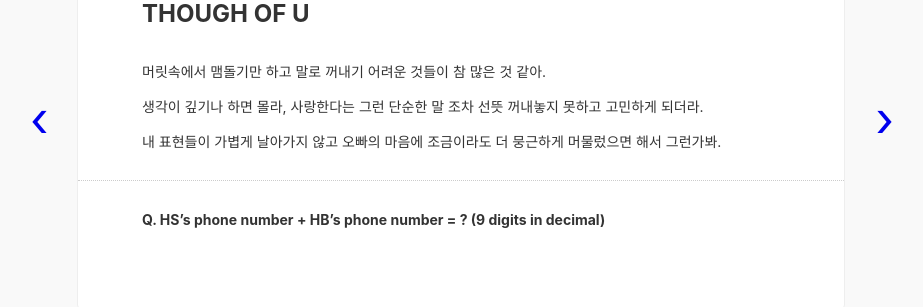
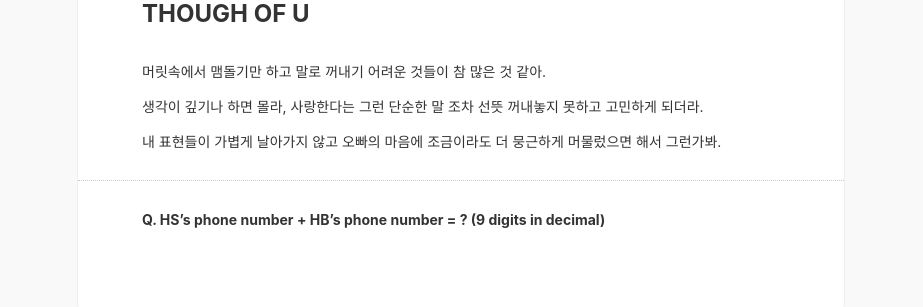
Before and after one commit to HBwithHS/HBwithHS.github.io, a Jekyll site: the page built from _posts/2021-08-19-20210810.md, in a window 1280 px wide. Shown: the part 335-642 px from the top of the page, without its empty margins (179-1102 px from the left). Built offline with Jekyll 4.4.1, drawn with Linux system fonts in a browser that asks for light colours; nearby versions of some CDN libraries.

Commit message:
pagination

```diff
--- a/_includes/pagination.html
+++ b/_includes/pagination.html
@@ -1,8 +1,8 @@
 <section class="fixed-l mw7 center w-100 top-50 tc pb4 nt4">
   {% if page.previous %}
-    <a href="{{ site.url }}{{ page.previous.url }}" class="no-underline f1 hover-silver nl5 fl-l ph3">‹</a>
+    <a href="{{ site.url }}{{ page.previous.url }}" class="no-underline f1 hover-silver nl5 fl-l ph3" style="opacity: 0.0;">‹</a>
   {% endif %}
   {% if page.next %}
-    <a href="{{ site.url }}{{page.next.url}}" class="no-underline f1 hover-silver nr5 fr-l ph3">›</a>
+    <a href="{{ site.url }}{{page.next.url}}" class="no-underline f1 hover-silver nr5 fr-l ph3" style="opacity: 0.0;">›</a>
   {% endif %}
 </section>
```
